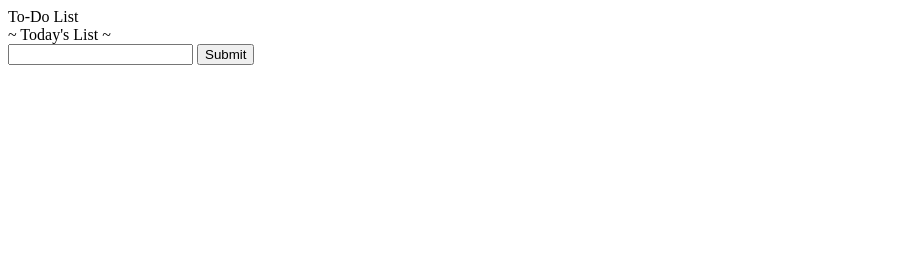
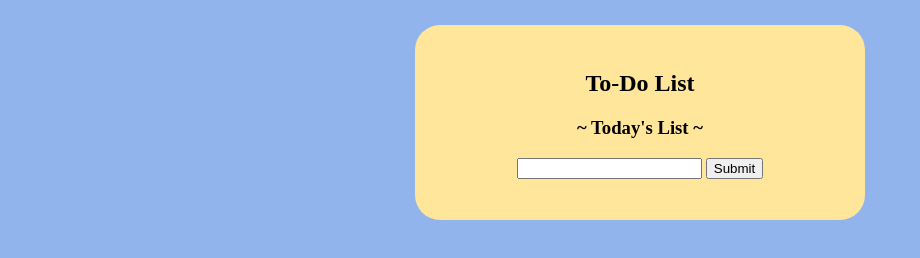
Before and after one commit to dts-kominfo-rea2b/challenge-08-desmonda96, a website: page index.html in a window 1280 px wide. Shown: the whole page, without its empty margins (0-920 px from the left). Drawn offline with Linux system fonts and the light colour scheme.

Commit message:
add style

```diff
--- a/index.html
+++ b/index.html
@@ -6,12 +6,15 @@
     <meta name="viewport" content="width=device-width, initial-scale=1.0" />
     <title>Challenge - DOM</title>
   </head>
-  <body>
-    <div id="app">
+  <body bgcolor="#92B4EC">
+    <center>
+    <div id="app"
+      style="max-width:400px; margin:25px; padding:25px; background-color:#FFE69A;
+      border-radius:25px;">
       <!-- TODO: Buatlah sebuah header dengan id todo-title -->
-      <header id="todo-title">To-Do List</header>
+      <header id="todo-title"><h2>To-Do List</h2></header>
       <!-- TODO: Buatlah sebuah subtitle dengan id todo-subtitle -->
-      <subtitle id="todo-subtitle">~ Today's List ~</subtitle>
+      <subtitle id="todo-subtitle"><h3>~ Today's List ~</h3></subtitle>
 
       <!-- Section: input -->
       <section>
@@ -22,7 +25,7 @@
       </section>
 
       <!-- Section output -->
-      <section>
+      <section style="text-align:left;">
       <!-- TODO: Buatlah sebuah <ul> dengan id todo-output -->
         <ul id="todo-output"></ul>
       </section>
@@ -40,14 +43,14 @@
       // Jangan ubah cara deklarasi fungsinya, cukup isi saja
       function fnClickHandler(toDoItem) {
         output.appendChild(createList(toDoItem));
-      }
+      };
 
       function createList(name){
         let li = document.createElement('li');
         li.textContent = name;
         li.className = 'list-item';
         return li;
-      }
+      };
 
       // TODO: register event onclick / addEventListener untuk button
       // akan menjalankan fungsi fnClickHandler
@@ -66,7 +69,9 @@
           fnClickHandler(isi);
           input.value = "";
         }
-      })
+      });
+
     </script>
+    </center>
   </body>
 </html>
```
